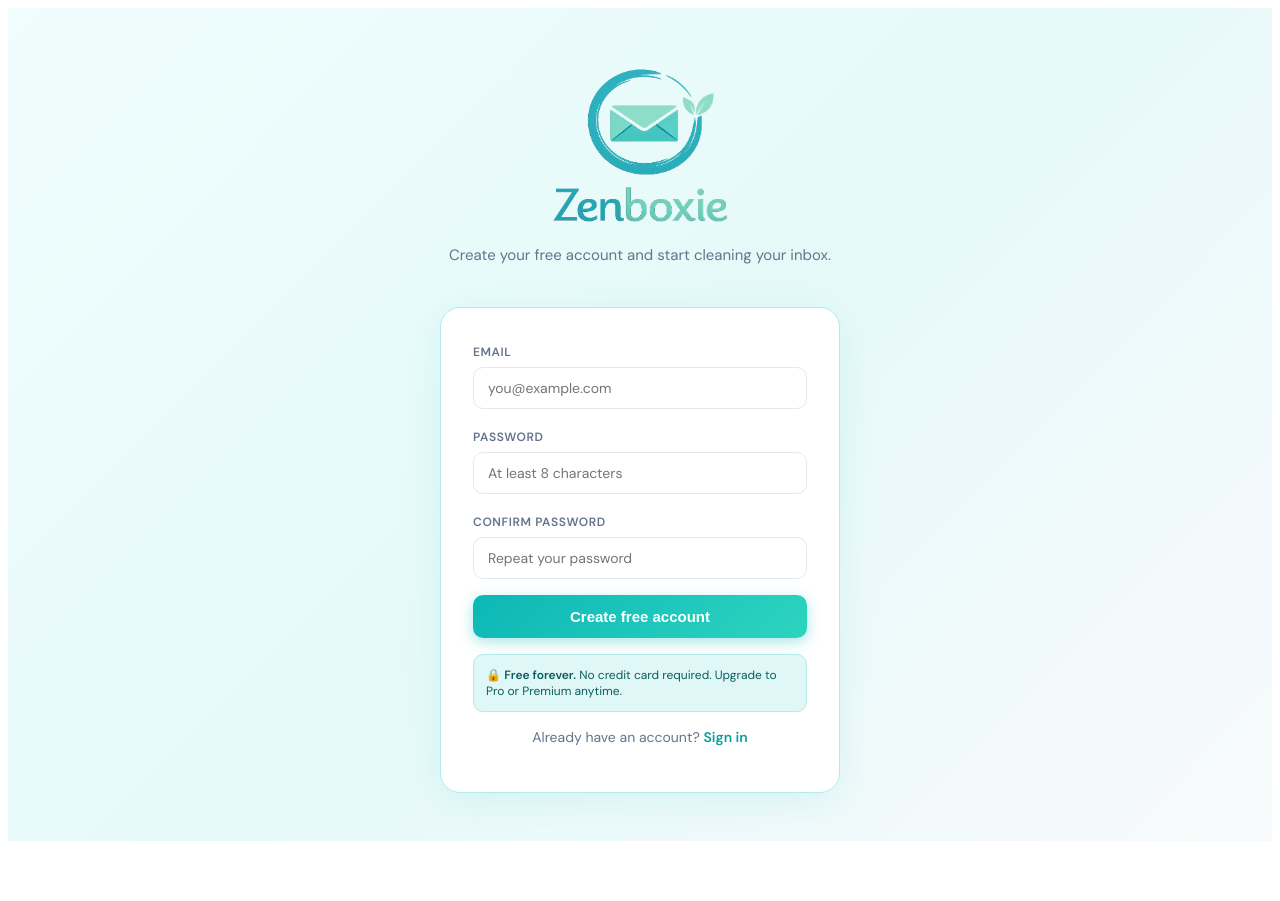
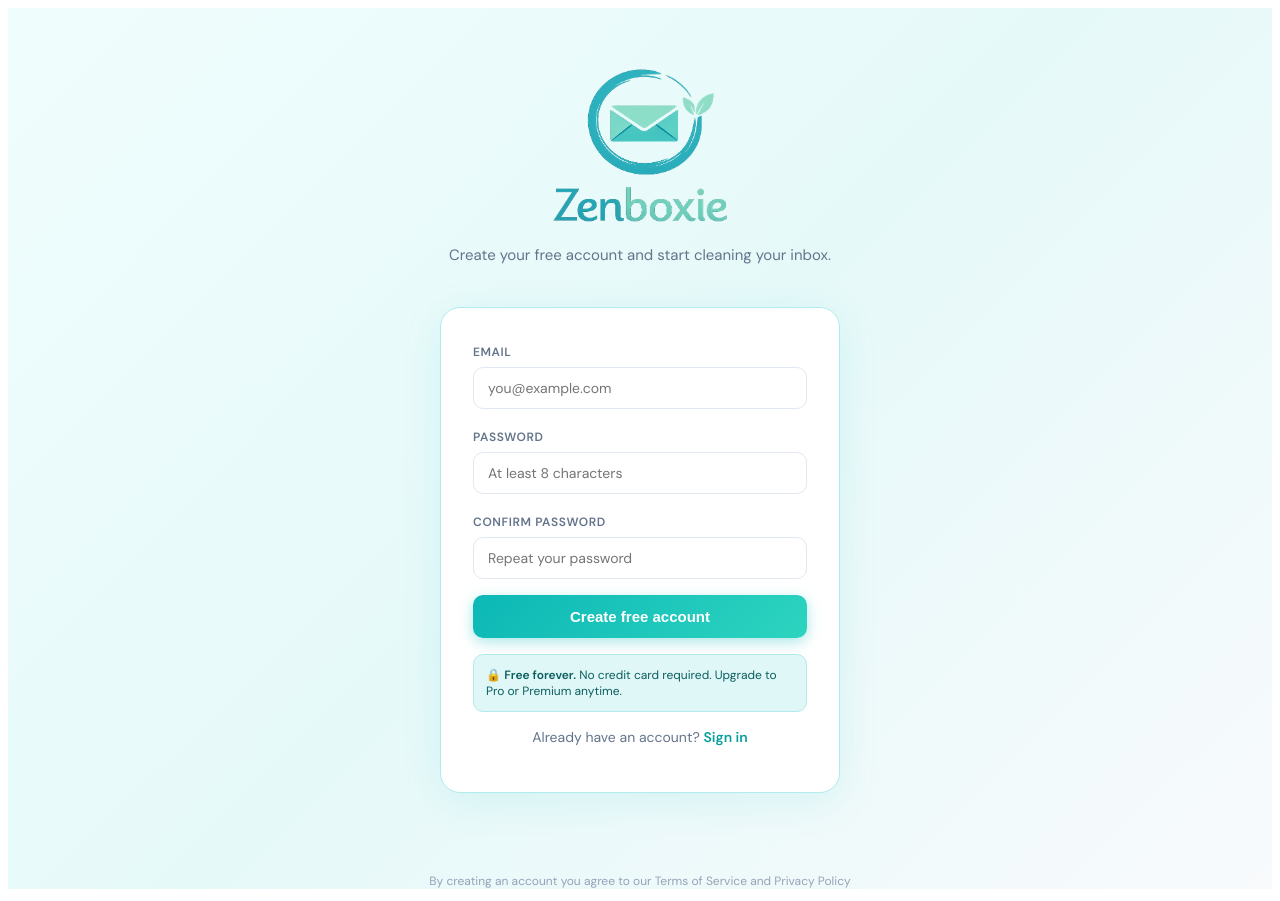
Before and after one commit to hyfydesigns/zenboxie-frontend, a React (Vite) app: page /register in a window 1280 px wide. Before the commit the page ends 849 px from the top, so only its background shows below. Built offline with nearby package versions, Linux system fonts and the light colour scheme; no server answers.

Commit message:
Add Privacy Policy and Terms of Service links to login and register pages

```diff
--- a/src/pages/LoginPage.jsx
+++ b/src/pages/LoginPage.jsx
@@ -1,7 +1,7 @@
 import { useState } from "react";
 import { Link, useNavigate } from "react-router-dom";
 import { useAuth } from "../context/AuthContext";
-import { ZenboxieWordmark, Spinner, TEAL, TEAL_DARK, TEAL_LIGHT, TEAL_MID, GlobalStyles } from "../components/ui";
+import { ZenboxieWordmark, Spinner, TEAL, TEAL_DARK, TEAL_MID, GlobalStyles } from "../components/ui";
 
 export default function LoginPage() {
   const { login } = useAuth();
@@ -85,6 +85,11 @@ export default function LoginPage() {
           </p>
         </div>
       </div>
+      <p style={{ textAlign: "center", marginTop: 32, fontSize: 12, color: "#94a3b8" }}>
+        <Link to="/privacy" style={{ color: "#94a3b8", textDecoration: "none" }}>Privacy Policy</Link>
+        {" · "}
+        <Link to="/terms" style={{ color: "#94a3b8", textDecoration: "none" }}>Terms of Service</Link>
+      </p>
     </div>
   );
 }
--- a/src/pages/RegisterPage.jsx
+++ b/src/pages/RegisterPage.jsx
@@ -103,6 +103,12 @@ export default function RegisterPage() {
           </p>
         </div>
       </div>
+      <p style={{ textAlign: "center", marginTop: 32, fontSize: 12, color: "#94a3b8" }}>
+        By creating an account you agree to our{" "}
+        <Link to="/terms" style={{ color: "#94a3b8", textDecoration: "none" }}>Terms of Service</Link>
+        {" and "}
+        <Link to="/privacy" style={{ color: "#94a3b8", textDecoration: "none" }}>Privacy Policy</Link>
+      </p>
     </div>
   );
 }
```
